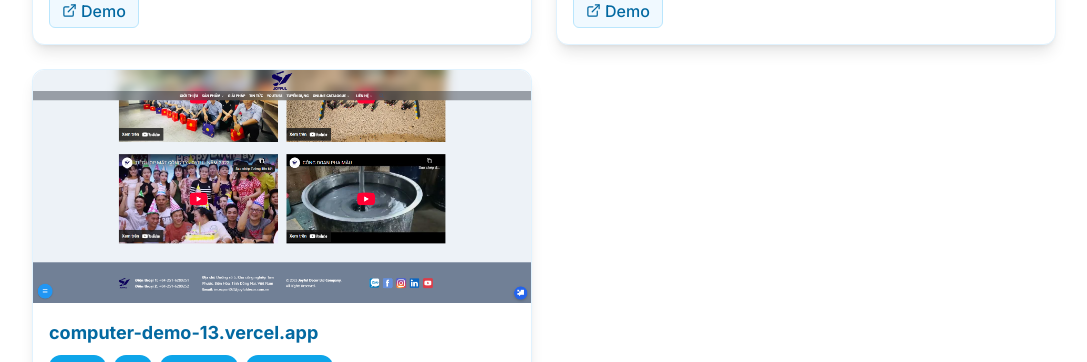
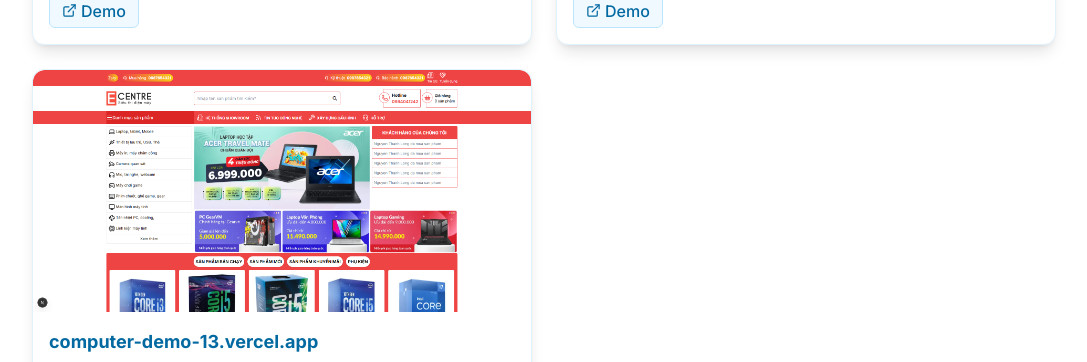
Before and after one commit to nam246/next-portfolio, a Next.js app: page /projects in a window 1280 px wide. Shown: the part 1337-1699 px from the top of the page, without its empty margins (96-1183 px from the left). Built offline with nearby package versions, Linux system fonts and the light colour scheme.

Commit message:
update new project

```diff
--- a/app/projects/page.tsx
+++ b/app/projects/page.tsx
@@ -57,7 +57,7 @@
 			name: "computer-demo-13.vercel.app",
 			description: "",
 			url: "https://computer-demo-13.vercel.app/",
-			image: "/gallery/Screenshot 2025-06-21 135850.png",
+			image: "/gallery/computer-demo-12.png",
 			techstack: ["NextJS", "ES6", "TypeScript", "TailwindCSS"],
 		},
 	];
```
Also changed, not shown: public/gallery/computer-demo-12.png (added).
